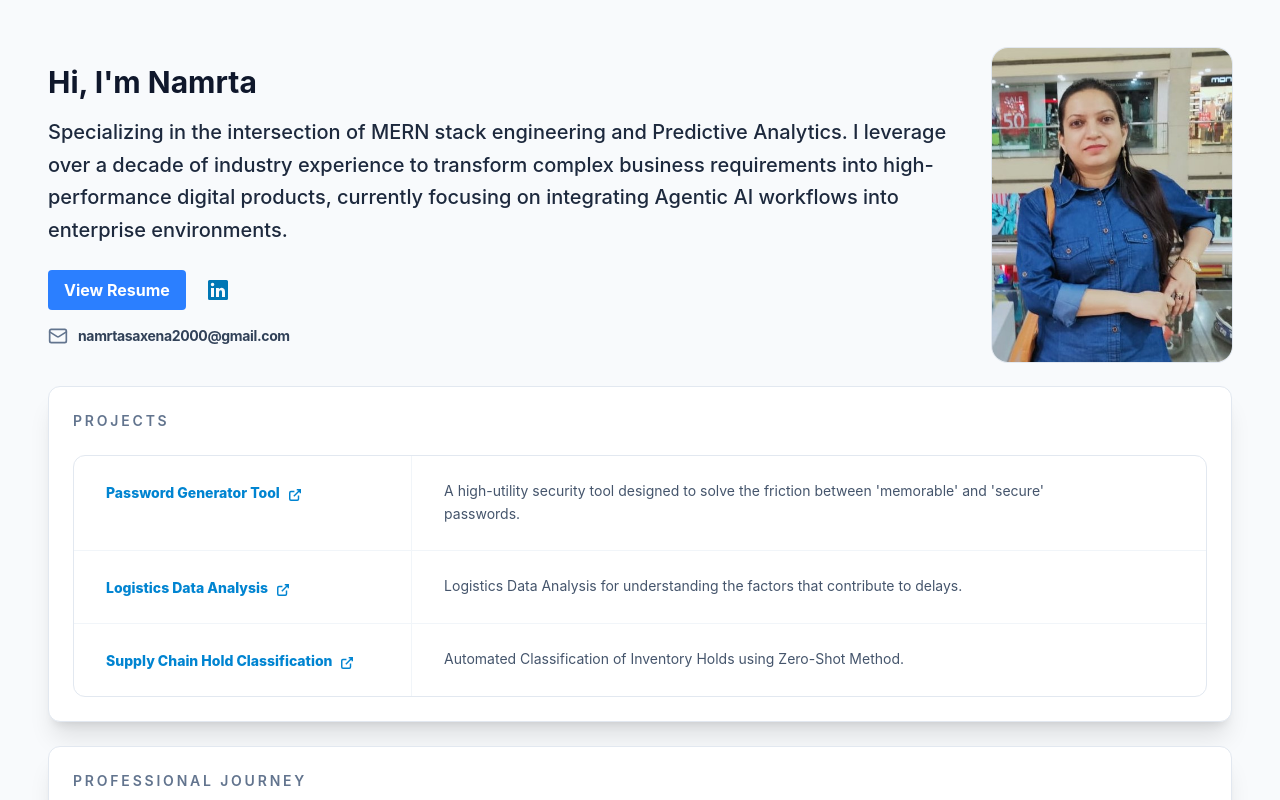
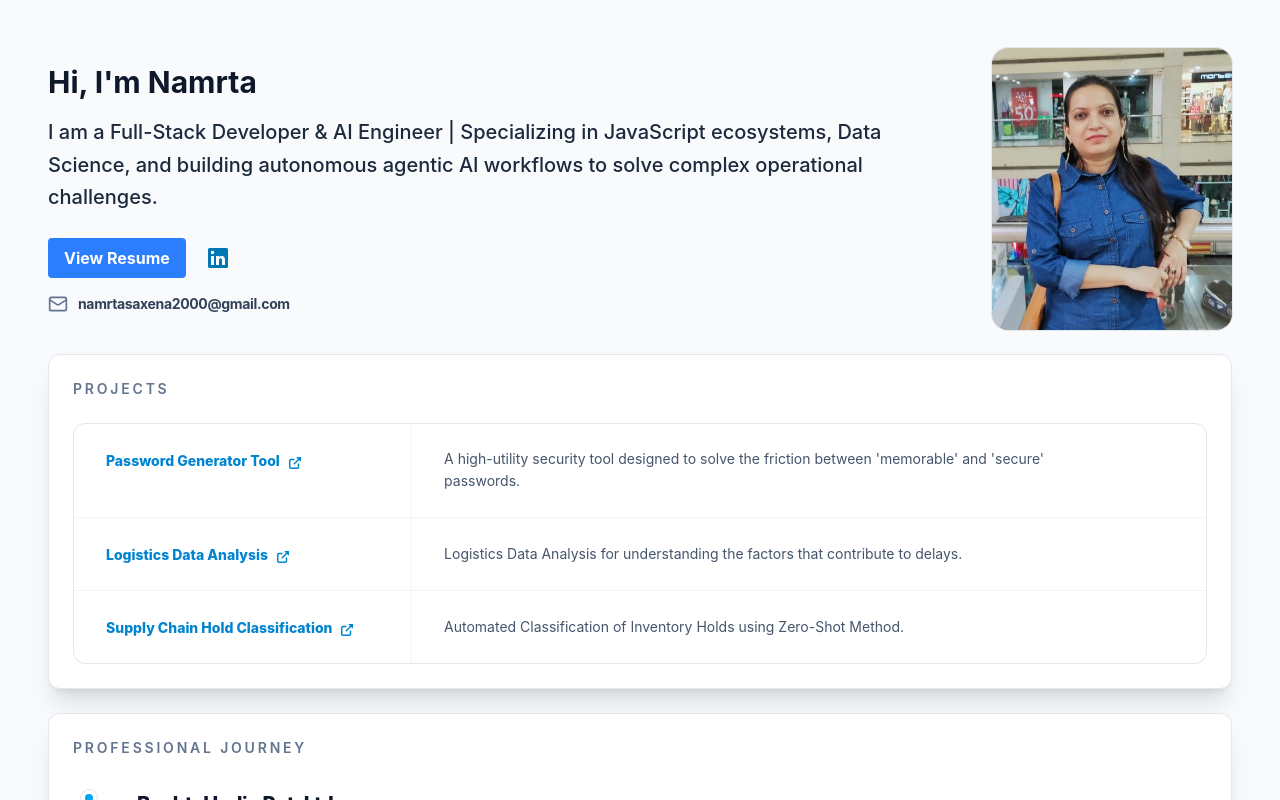
Before and after one commit to namrta-saxena/namrta-saxena.github.io, a React (Vite) app: page / in a window 1280 px wide. Shown: the top 800 px of the page. Built offline with nearby package versions, Linux system fonts and the light colour scheme.

Commit message:
change in about section

```diff
--- a/src/components/sections/About.jsx
+++ b/src/components/sections/About.jsx
@@ -9,7 +9,7 @@ const About = () => (
                 Hi, I'm Namrta
             </h1>
             <p className="text-lg md:text-xl text-slate-800 leading-relaxed font-medium">
-                Specializing in the intersection of MERN stack engineering and Predictive Analytics. I leverage over a decade of industry experience to transform complex business requirements into high-performance digital products, currently focusing on integrating Agentic AI workflows into enterprise environments.
+                I am a Full-Stack Developer & AI Engineer | Specializing in JavaScript ecosystems, Data Science, and building autonomous agentic AI workflows to solve complex operational challenges.
             </p>
             <div className="flex gap-5 pt-2">
                 <a
```
